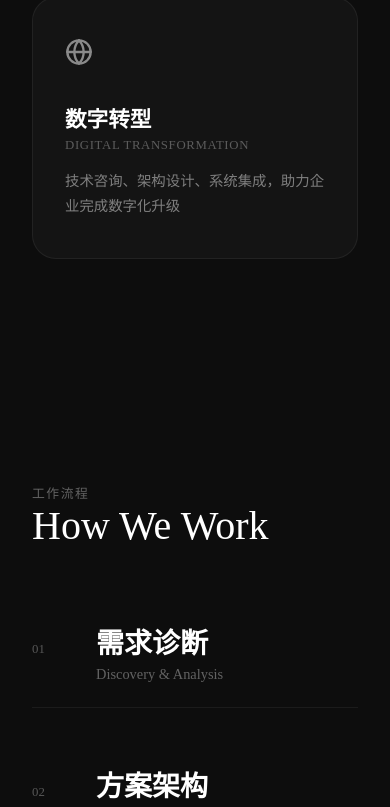
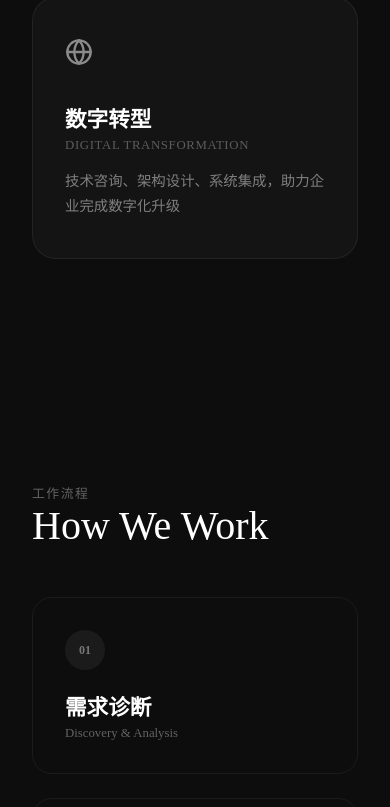
Before and after one commit to RhysScott/Miwa-Co., a Vue app in the folder app/: page / in a window 390 px wide. Shown: the part 2074-2881 px from the top of the page. Built offline with nearby package versions, Linux system fonts and the light colour scheme; a web font is replaced by a local one.

Commit message:
数据改为 API 调用 + 工作流程横向卡片布局 + 圆形序号标记

```diff
--- a/app/src/api/mock.js
+++ b/app/src/api/mock.js
@@ -1,20 +1,22 @@
-// Mock 数据 —— MOCK_SWITCH = true 时使用
+// Mock 数据 & API 模拟
 
-export const mockServices = [
+const delay = (ms = 200) => new Promise(r => setTimeout(r, ms));
+
+const services = [
     { icon: 'brain', zh: '人工智能', en: 'AI Solutions', desc: '大模型应用、智能体开发、NLP 与计算机视觉 —— 为企业注入 AI 能力' },
     { icon: 'code', zh: '软件开发', en: 'Software Dev', desc: 'Web / 移动端 / 后端系统全栈开发，从原型到上线的完整交付' },
     { icon: 'cpu', zh: '物联网', en: 'IoT', desc: '设备接入、边缘计算、数据中台 —— 连接物理世界与数字世界' },
     { icon: 'globe', zh: '数字转型', en: 'Digital Transformation', desc: '技术咨询、架构设计、系统集成，助力企业完成数字化升级' },
 ];
 
-export const mockProjects = [
+const projects = [
     { zh: '智能客服平台', en: 'AI Customer Service', image: '/images/1.jpg' },
     { zh: '工业 IoT 中台', en: 'Industrial IoT Platform', image: '/images/2.jpg' },
     { zh: '企业数据大脑', en: 'Enterprise Data Brain', image: '/images/3.jpg' },
     { zh: '智慧零售系统', en: 'Smart Retail System', image: '/images/4.jpg' },
 ];
 
-export const mockClients = [
+const clients = [
     { name: '蔚来', en: 'NIO' },
     { name: '比亚迪', en: 'BYD' },
     { name: '华为', en: 'HUAWEI' },
@@ -25,22 +27,34 @@ export const mockClients = [
     { name: '美的', en: 'MIDEA' },
 ];
 
-export const mockStats = [
+const stats = [
     { num: '200+', label: '交付项目' },
     { num: '50+', label: '服务企业' },
     { num: '99.9%', label: '系统可用率' },
     { num: '24/7', label: '运维保障' },
 ];
 
-export const mockNews = [
+const news = [
     { date: '2026.04', title: 'Miwa 发布企业级 AI Agent 开发框架 v2.0' },
     { date: '2026.02', title: '与华为联合打造工业 IoT 边缘计算方案落地' },
     { date: '2025.12', title: '智能客服平台日均调用量突破 5000 万次' },
 ];
 
-export const mockProcess = [
+const processSteps = [
     { zh: '需求诊断', en: 'Discovery & Analysis' },
     { zh: '方案架构', en: 'Architecture & Design' },
     { zh: '敏捷交付', en: 'Agile Development' },
     { zh: '持续运维', en: 'Operations & Scale' },
 ];
+
+// 模拟 API 接口
+export async function fetchServices() { await delay(); return services; }
+export async function fetchProjects() { await delay(); return projects; }
+export async function fetchClients() { await delay(); return clients; }
+export async function fetchStats() { await delay(); return stats; }
+export async function fetchNews() { await delay(); return news; }
+export async function fetchProcess() { await delay(); return processSteps; }
+export async function fetchHomeData() {
+    await delay(300);
+    return { services, projects, clients, stats, news, process: processSteps };
+}
--- a/app/src/views/HomeView.vue
+++ b/app/src/views/HomeView.vue
@@ -79,9 +79,11 @@
                 <span class="label-zh">工作流程</span>
                 <span class="label-en">How We Work</span>
             </div>
-            <div class="process-list">
+            <div class="process-track">
                 <div class="process-step" v-for="(step, i) in process" :key="i">
-                    <span class="step-num">0{{ i + 1 }}</span>
+                    <div class="step-marker">
+                        <span class="step-num">0{{ i + 1 }}</span>
+                    </div>
                     <div class="step-text">
                         <span class="step-zh">{{ step.zh }}</span>
                         <span class="step-en">{{ step.en }}</span>
@@ -195,21 +197,30 @@ import { Brain, Code, Cpu, Globe } from '@lucide/vue';
 import { gsap } from 'gsap';
 import { ScrollTrigger } from 'gsap/ScrollTrigger';
 import { SplitText } from 'gsap/SplitText';
-import { onMounted } from 'vue';
-import { mockServices, mockProjects, mockProcess, mockClients, mockNews, mockStats } from '@/api/mock';
+import { onMounted, ref } from 'vue';
+import { fetchHomeData } from '@/api/mock';
 
 gsap.registerPlugin(SplitText, ScrollTrigger);
 
-const services = mockServices;
-const projects = mockProjects;
-const process = mockProcess;
-const clients = mockClients;
-const news = mockNews;
-const stats = mockStats;
+const services = ref([]);
+const projects = ref([]);
+const process = ref([]);
+const clients = ref([]);
+const news = ref([]);
+const stats = ref([]);
 
 const iconMap = { brain: Brain, code: Code, cpu: Cpu, globe: Globe };
 
-onMounted(() => {
+onMounted(async () => {
+    // 通过 API 获取数据
+    const data = await fetchHomeData();
+    services.value = data.services;
+    projects.value = data.projects;
+    process.value = data.process;
+    clients.value = data.clients;
+    news.value = data.news;
+    stats.value = data.stats;
+
     // Hero 逐字弹跳入场
     const heroSplit = SplitText.create('.hero-zh, .hero-en', { type: 'chars,words' });
     gsap.fromTo(heroSplit.chars,
@@ -471,25 +482,45 @@ onMounted(() => {
     padding: 6rem 2rem;
 }
 
-.process-list {
-    display: flex;
-    flex-direction: column;
-    gap: 2rem;
-    max-width: 700px;
+.process-track {
+    display: grid;
+    grid-template-columns: repeat(4, 1fr);
+    gap: 1.5rem;
+
+    @media (max-width: 768px) {
+        grid-template-columns: 1fr;
+    }
 }
 
 .process-step {
     display: flex;
-    align-items: baseline;
-    gap: 2rem;
-    padding: 1.5rem 0;
-    border-bottom: 1px solid rgba(255, 255, 255, 0.06);
+    flex-direction: column;
+    gap: 1.25rem;
+    padding: 2rem;
+    border: 1px solid rgba(255, 255, 255, 0.06);
+    border-radius: 20px;
+    transition: border-color 0.4s ease, background 0.4s ease;
+
+    &:hover {
+        border-color: rgba(255, 255, 255, 0.15);
+        background: rgba(255, 255, 255, 0.02);
+    }
+
+    .step-marker {
+        width: 40px;
+        height: 40px;
+        border-radius: 50%;
+        background: rgba(255, 255, 255, 0.06);
+        display: flex;
+        align-items: center;
+        justify-content: center;
+        flex-shrink: 0;
+    }
 
     .step-num {
-        font-size: 0.8rem;
-        opacity: 0.3;
-        flex-shrink: 0;
-        width: 2rem;
+        font-size: 0.75rem;
+        opacity: 0.4;
+        font-weight: bold;
     }
 
     .step-text {
@@ -499,12 +530,12 @@ onMounted(() => {
     }
 
     .step-zh {
-        font-size: 1.75rem;
+        font-size: 1.35rem;
         font-weight: bold;
     }
 
     .step-en {
-        font-size: 0.9rem;
+        font-size: 0.8rem;
         opacity: 0.35;
     }
 }
```
